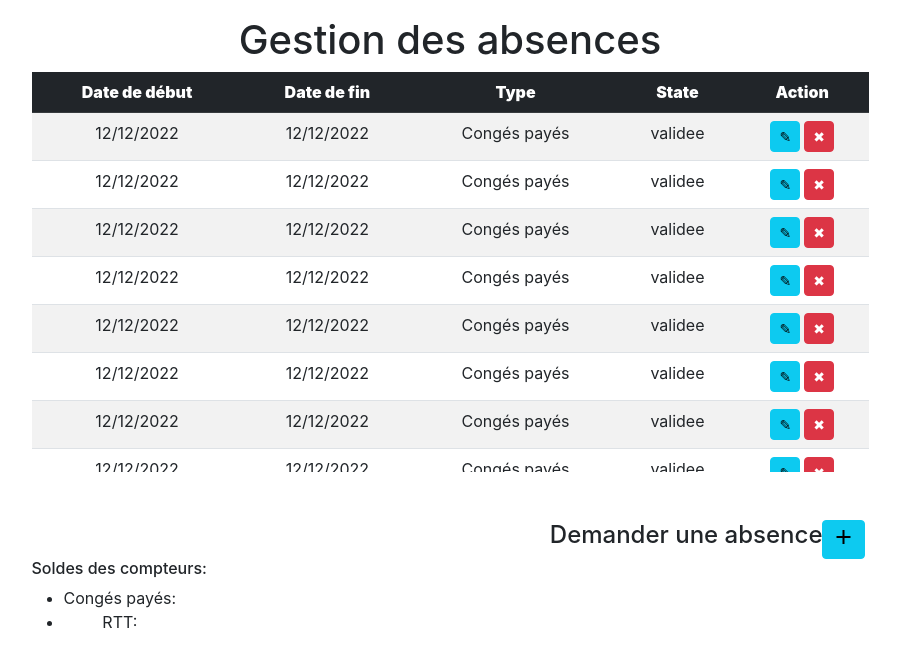
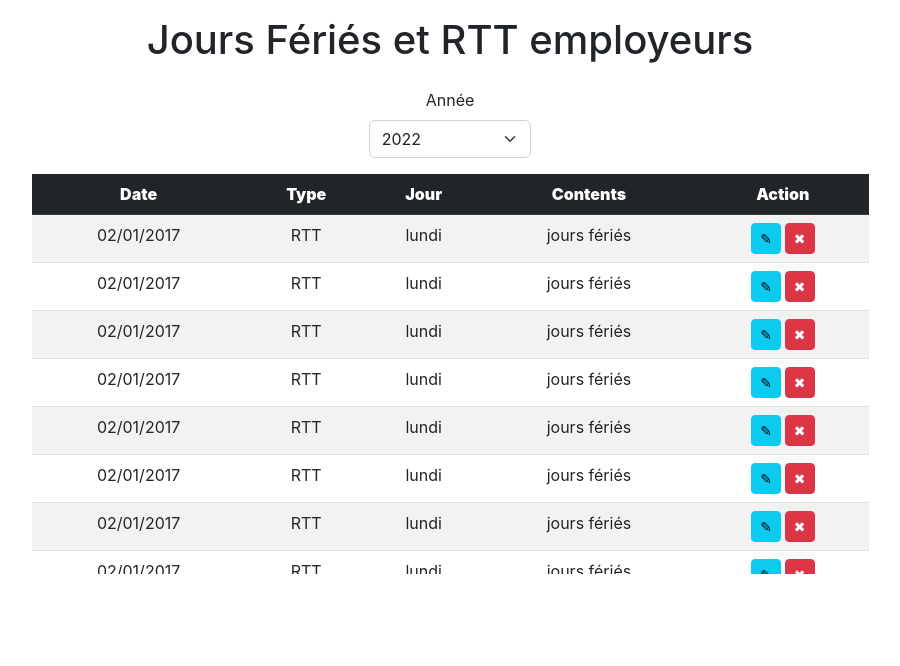
Before and after one commit to dijialei/projet-final, a React (Create React App) app: page / in a window 1280 px wide. Shown: the top 666 px of the page, without its empty margins (190-1090 px from the left). Built offline with nearby package versions, Linux system fonts and the light colour scheme.

Commit message:
vu de la page de jour ferie

```diff
--- a/src/App.css
+++ b/src/App.css
@@ -36,3 +36,12 @@
     transform: rotate(360deg);
   }
 }
+#tableContainer{
+  height: 400px;
+
+  overflow-y:scroll;
+  overflow-x:auto;
+}
+#tableContainer tr{
+  height: 18px;
+}
--- a/src/App.js
+++ b/src/App.js
@@ -3,6 +3,7 @@ import './App.css';
 import AddAbsence from './components/pagedegestion/AddAbsence';
 import ModifyAbsence from './components/pagedegestion/ModifyAbsence';
 import Pagegestion from './components/pagedegestion/Pagegestion';
+import JoursFeries from './components/pagedejoursferies/JoursFeries';
 
 
 function App() {
@@ -10,7 +11,7 @@ function App() {
 
   return (
     <div className="App">
-    <Pagegestion/>
+    <JoursFeries/>
     </div>
   );
 }
--- a/src/components/pagedegestion/GestionDefault.js
+++ b/src/components/pagedegestion/GestionDefault.js
@@ -1,6 +1,6 @@
 import { useState } from "react";
 import Gestionrows from "./Gestionrows";
-import './gestiondefault.css'
+//import './gestiondefault.css'
 export default function GestionDefault({setAffichage}){
     const [datatest, setDataTest] = useState([{
         id: crypto.randomUUID(),
--- a/src/components/pagedegestion/gestiondefault.css
+++ /dev/null
@@ -1,9 +0,0 @@
-#tableContainer{
-    height: 400px;
-
-    overflow-y:scroll;
-    overflow-x:auto;
-}
-#tableContainer tr{
-    height: 18px;
-}
--- /dev/null
+++ b/src/components/pagedejoursferies/JFadmin.js
@@ -0,0 +1,53 @@
+import JFrows from "./JFrows";
+export default function JFadmin({datatest}) {
+    return (
+        <>
+            <div className="container d-flex flex-column align-items-center">
+                <div className="row text-center mt-3">
+                    <h1 >Jours Fériés et RTT employeurs</h1>
+                </div>
+                <div className="row text-center m-3">
+                    <label htmlFor="year" className="form-label">Année</label>
+                    <select className="form-select" id="year" name="year" defaultValue="2022" >
+                        <option value="2022">2022</option>
+                        <option value="2021">2021</option>
+                        <option value="2020">2020</option>
+                        <option value="2019">2019</option>
+                    </select>
+                </div>
+                <div id="tableContainer" className="row w-75" >
+                    <table className='table table-striped table-hover'>
+                        <thead className="table-dark">
+                            <tr>
+                                <th ><strong>Date</strong></th>
+                                <th ><strong>Type</strong></th>
+                                <th ><strong>Jour</strong></th>
+                                <th ><strong>Contents</strong></th>
+                                <th ><strong>Action</strong></th>
+                            </tr>
+                        </thead>
+                        <tbody>
+
+                            {
+                                datatest.map(data => {
+                                    //console.log(data);
+                                    return (
+                                        <tr>
+                                            <JFrows data={data} />
+                                            <td><a  className="btn btn-sm btn-info me-1">✎</a>
+                                                <a className="btn btn-sm btn-danger">✖︎</a>
+                                            </td>
+                                        </tr>
+                                    );
+                                })
+                            }
+
+                        </tbody>
+                    </table>
+
+                </div>
+
+            </div>
+        </>
+    );
+}
--- /dev/null
+++ b/src/components/pagedejoursferies/JFrows.js
@@ -0,0 +1,15 @@
+export default function JFrows({data}){
+    return(
+    <>
+
+                <td>{data.date}</td>
+                <td>{data.type}</td>
+                <td>{data.jour}</td>
+                <td>{data.Contents}</td>
+                {/* <td><a onClick={()=>setAffichage("modify")} className="btn btn-sm btn-info me-1">✎</a>
+                    <a className="btn btn-sm btn-danger">✖︎</a>
+                </td> */}
+
+    </>
+    );
+}
--- /dev/null
+++ b/src/components/pagedejoursferies/JFuser.js
@@ -0,0 +1,57 @@
+import JFrows from "./JFrows";
+
+export default function JFuser({ datatest }) {
+    return (
+        <>
+            <div className="container d-flex flex-column align-items-center">
+                <div className="row text-center mt-3">
+                    <h1 >Jours Fériés et RTT employeurs</h1>
+                </div>
+                <div className="row text-center m-3">
+                    <label htmlFor="year" className="form-label">Année</label>
+                    <select className="form-select" id="year" name="year" defaultValue="2022" >
+                        <option value="2022">2022</option>
+                        <option value="2021">2021</option>
+                        <option value="2020">2020</option>
+                        <option value="2019">2019</option>
+                    </select>
+                </div>
+                <div id="tableContainer" className="row w-75" >
+                    <table className='table table-striped table-hover'>
+                        <thead className="table-dark">
+                            <tr>
+                                <th ><strong>Date</strong></th>
+                                <th ><strong>Type</strong></th>
+                                <th ><strong>Jour</strong></th>
+                                <th ><strong>Contents</strong></th>
+                                {/*  {
+                                (role)=>{if (role !== "user") {
+                                   return (<th ><strong>Action</strong></th>);
+                                }}
+                            } */}
+                            </tr>
+                        </thead>
+                        <tbody>
+
+                            {
+                                datatest.map(data => {
+                                    //console.log(data);
+                                    return (
+                                        <tr>
+                                            <JFrows data={data} />
+                                        </tr>
+                                    );
+                                })
+                            }
+
+                        </tbody>
+                    </table>
+
+                </div>
+
+            </div>
+
+
+        </>
+    );
+}
--- a/src/components/pagedejoursferies/JoursFeries.js
+++ b/src/components/pagedejoursferies/JoursFeries.js
@@ -0,0 +1,94 @@
+import JFadmin from "./JFadmin";
+import JFuser from "./JFuser";
+
+export default function JoursFeries(){
+    const datatest = [{
+        date:"02/01/2017",
+        type:"RTT",
+        jour:"lundi",
+        Contents:"jours fériés"
+    },
+    {
+        date:"02/01/2017",
+        type:"RTT",
+        jour:"lundi",
+        Contents:"jours fériés"
+    },
+    {
+        date:"02/01/2017",
+        type:"RTT",
+        jour:"lundi",
+        Contents:"jours fériés"
+    },
+    {
+        date:"02/01/2017",
+        type:"RTT",
+        jour:"lundi",
+        Contents:"jours fériés"
+    },
+    {
+        date:"02/01/2017",
+        type:"RTT",
+        jour:"lundi",
+        Contents:"jours fériés"
+    },
+    {
+        date:"02/01/2017",
+        type:"RTT",
+        jour:"lundi",
+        Contents:"jours fériés"
+    },
+    {
+        date:"02/01/2017",
+        type:"RTT",
+        jour:"lundi",
+        Contents:"jours fériés"
+    },
+    {
+        date:"02/01/2017",
+        type:"RTT",
+        jour:"lundi",
+        Contents:"jours fériés"
+    },
+    {
+        date:"02/01/2017",
+        type:"RTT",
+        jour:"lundi",
+        Contents:"jours fériés"
+    },
+    {
+        date:"02/01/2017",
+        type:"RTT",
+        jour:"lundi",
+        Contents:"jours fériés"
+    },
+    {
+        date:"02/01/2017",
+        type:"RTT",
+        jour:"lundi",
+        Contents:"jours fériés"
+    },
+    {
+        date:"02/01/2017",
+        type:"RTT",
+        jour:"lundi",
+        Contents:"jours fériés"
+    },
+    {
+        date:"02/01/2017",
+        type:"RTT",
+        jour:"lundi",
+        Contents:"jours fériés"
+    }
+];
+
+const role = "manager";
+
+if (role == "user") {
+    return (
+        <JFuser datatest={datatest}/>
+    );
+}else{
+    return(<JFadmin datatest={datatest} />);
+}
+}
```
